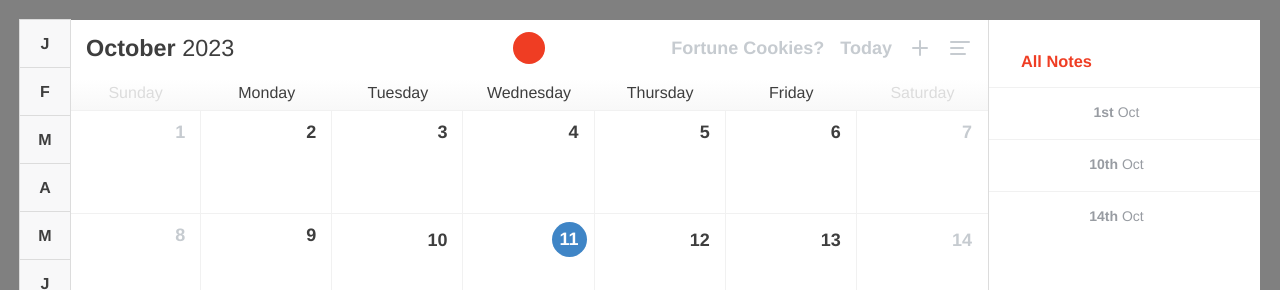
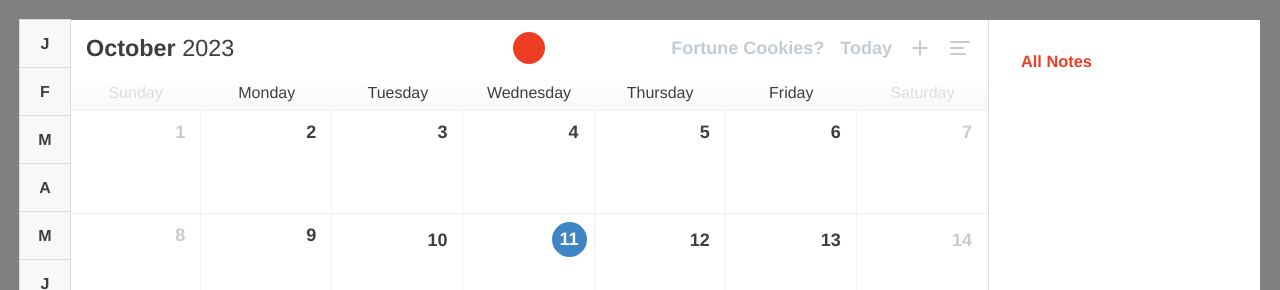
Before and after one commit to skatingincentralpark/machen-v2, a Next.js app: page / in a window 1280 px wide. Both pictures are taken after a click on the button 1232 px from the left and 48 px from the top of the page. Shown: the top 290 px of the page. Built offline with nearby package versions, Linux system fonts and the light colour scheme.

Commit message:
Allow opening notes from AllNotes, improve composition for performance

```diff
--- a/src/app/Calendar/DayCell.tsx
+++ b/src/app/Calendar/DayCell.tsx
@@ -2,7 +2,7 @@
 import styled from "@emotion/styled";
 import { DialogContent, DialogRoot, DialogTrigger } from "../UI/Dialog";
 import { useDate } from "@/context/DateContext";
-import PlainTextEditor from "./Editor";
+import PlainTextEditor, { EditorDialogContent } from "./Editor";
 import { useState } from "react";
 
 interface Props {
@@ -44,13 +44,13 @@
           <DateBadge variant={getVariant()}>{date.getDate()}</DateBadge>
         </Cell>
       </DialogTrigger>
-      <SDialogContent onOpenAutoFocus={(e) => e.preventDefault()}>
+      <EditorDialogContent onOpenAutoFocus={(e) => e.preventDefault()}>
         <PlainTextEditor
           content={content}
           title={title}
           close={() => setOpen(false)}
         />
-      </SDialogContent>
+      </EditorDialogContent>
     </DialogRoot>
   );
 }
@@ -134,31 +134,3 @@
     font-weight: bold;
   }
 `;
-const SDialogContent = styled(DialogContent)`
-  position: absolute;
-  top: 0;
-  left: 0;
-  width: 100%;
-  height: 100%;
-  max-height: 100dvh;
-  z-index: 10;
-
-  background: linear-gradient(270deg, #dde3e4, #dcedf0);
-  background-size: 600% 600%;
-
-  animation: AnimationName 30s ease infinite;
-
-  @keyframes AnimationName {
-    0% {
-      background-position: 0% 50%;
-    }
-    50% {
-      background-position: 100% 50%;
-    }
-    100% {
-      background-position: 0% 50%;
-    }
-  }
-
-  display: flex;
-`;
--- a/src/app/Calendar/DayCells.tsx
+++ b/src/app/Calendar/DayCells.tsx
@@ -7,12 +7,9 @@
   endOfWeek,
   startOfMonth,
   startOfWeek,
-  subDays,
-  subWeeks,
 } from "date-fns";
 import { useDate } from "@/context/DateContext";
 import { styleTokens } from "@/lib/style-tokens";
-import { NOTES_DATA_V2 } from "@/lib/data-v2";
 import DayCell from "./DayCell";
 import { useNotesV2 } from "@/context/NotesContextV2";
 
@@ -68,7 +65,7 @@
     <Cells>
       {cells.map((cell, index) => (
         <DayCell
-          key={`${cell.date.getMonth()}/${index}`}
+          key={`cell-${cell.date.getMonth()}/${index}`}
           currentDate={currentDate}
           date={cell.date}
           title={cell.title}
--- a/src/app/Calendar/Editor.tsx
+++ b/src/app/Calendar/Editor.tsx
@@ -1,5 +1,5 @@
 import styled from "@emotion/styled";
-import { DialogClose } from "../UI/Dialog";
+import { DialogClose, DialogContent } from "../UI/Dialog";
 import { styleTokens } from "@/lib/style-tokens";
 import { useDate } from "@/context/DateContext";
 import { ChevronRight } from "lucide-react";
@@ -156,3 +156,32 @@
   color: ${styleTokens.color.orange};
   font-size: ${styleTokens.size.xs};
 `;
+
+export const EditorDialogContent = styled(DialogContent)`
+  position: absolute;
+  top: 0;
+  left: 0;
+  width: 100%;
+  height: 100%;
+  max-height: 100dvh;
+  z-index: 10;
+
+  background: linear-gradient(270deg, #dde3e4, #dcedf0);
+  background-size: 600% 600%;
+
+  animation: AnimationName 30s ease infinite;
+
+  @keyframes AnimationName {
+    0% {
+      background-position: 0% 50%;
+    }
+    50% {
+      background-position: 100% 50%;
+    }
+    100% {
+      background-position: 0% 50%;
+    }
+  }
+
+  display: flex;
+`;
--- a/src/app/Calendar/Sidebar.tsx
+++ b/src/app/Calendar/Sidebar.tsx
@@ -1,24 +1,26 @@
 "use client";
 import { styleTokens } from "@/lib/style-tokens";
 import styled from "@emotion/styled";
-import { NOTES_DATA_V2 } from "@/lib/data-v2";
 import { type NotesDataV2 } from "@/types/note";
 import { format } from "date-fns";
 import { Cookie, HelpCircle } from "lucide-react";
 import { ButtonBase } from "../UI/Button";
 import { useLayout } from "@/context/LayoutContext";
+import { useNotesV2 } from "@/context/NotesContextV2";
+import SidebarRow from "./SidebarRow";
+export interface NoteForSidebar {
+  date: Date;
+  dateShort: string;
+  content: string;
+  title: string;
+}
 
 export default function Sidebar() {
-  interface Note {
-    date: Date;
-    dateShort: string;
-    text: string;
-    title: string;
-  }
+  const { notes } = useNotesV2();
 
   /** Move this into context I guess */
-  function convertNotesDataToArray(data: NotesDataV2): Note[] {
-    const notesArray: Note[] = [];
+  function convertNotesDataToArray(data: NotesDataV2): NoteForSidebar[] {
+    const notesArray: NoteForSidebar[] = [];
 
     for (const year in data) {
       for (const month in data[Number(year)]) {
@@ -31,7 +33,7 @@
           notesArray.push({
             date,
             dateShort,
-            text: note.text,
+            content: note.content,
             title: note.title,
           });
         }
@@ -41,8 +43,7 @@
     return notesArray;
   }
 
-  const notesArray = convertNotesDataToArray(NOTES_DATA_V2);
-
+  const notesArray = convertNotesDataToArray(notes);
   const { sidebarOpen } = useLayout();
 
   if (!sidebarOpen) return null;
@@ -53,21 +54,9 @@
         <Title>All Notes</Title>
       </SidebarHeader>
       <SidebarContent>
-        {notesArray.map((note) => {
-          const splitDate = note.dateShort.split(" ");
-          return (
-            <Row key={note.date.getTime()}>
-              <RowInner>
-                <span>
-                  <strong>{splitDate[0]} </strong>
-                  {splitDate[1]}
-                </span>
-
-                <span>{note.text}</span>
-              </RowInner>
-            </Row>
-          );
-        })}
+        {notesArray.map((note) => (
+          <SidebarRow note={note} key={`sidebar-${note.date.getTime()}`} />
+        ))}
       </SidebarContent>
       <SidebarFooter>
         <ButtonBase
@@ -105,22 +94,7 @@
     overflow-y: auto;
   }
 `;
-const Row = styled.button`
-  border-top: 1px solid ${styleTokens.color.gray[200]};
-  width: 100%;
-`;
-const RowInner = styled.div`
-  text-overflow: ellipsis;
-  overflow: hidden;
-  white-space: nowrap;
-  padding: ${styleTokens.space[4]} ${styleTokens.space[8]};
-  display: block;
 
-  & > span:first-of-type {
-    margin-right: ${styleTokens.space[4]};
-    color: ${styleTokens.color.slate[300]};
-  }
-`;
 const SidebarHeader = styled.div`
   flex-shrink: 0;
 `;
--- /dev/null
+++ b/src/app/Calendar/SidebarRow.tsx
@@ -0,0 +1,58 @@
+import { useDate } from "@/context/DateContext";
+import { DialogTrigger, DialogPortal, DialogRoot } from "../UI/Dialog";
+import PlainTextEditor, { EditorDialogContent } from "./Editor";
+import { useState } from "react";
+import { NoteForSidebar } from "./Sidebar";
+import { ButtonBase } from "../UI/Button";
+import styled from "@emotion/styled";
+import { styleTokens } from "@/lib/style-tokens";
+
+export default function SidebarRow({ note }: { note: NoteForSidebar }) {
+  const { setCurrentDate } = useDate();
+  const [open, setOpen] = useState(false);
+  const splitDate = note.dateShort.split(" ");
+
+  return (
+    <DialogRoot open={open} onOpenChange={setOpen}>
+      <DialogTrigger asChild>
+        <Row onClick={() => setCurrentDate(note.date)}>
+          <RowInner>
+            <span>
+              <strong>{splitDate[0]} </strong>
+              {splitDate[1]}
+            </span>
+
+            <span>{note.title || "Untitled"}</span>
+          </RowInner>
+        </Row>
+      </DialogTrigger>
+      <DialogPortal>
+        <EditorDialogContent onOpenAutoFocus={(e) => e.preventDefault()}>
+          <PlainTextEditor
+            content={note.content}
+            title={note.title}
+            close={() => setOpen(false)}
+          />
+        </EditorDialogContent>
+      </DialogPortal>
+    </DialogRoot>
+  );
+}
+
+const Row = styled(ButtonBase)`
+  border-top: 1px solid ${styleTokens.color.gray[200]};
+  width: 100%;
+`;
+const RowInner = styled.div`
+  text-overflow: ellipsis;
+  overflow: hidden;
+  white-space: nowrap;
+  padding: ${styleTokens.space[4]} ${styleTokens.space[8]};
+  display: block;
+  text-align: left;
+
+  & > span:first-of-type {
+    margin-right: ${styleTokens.space[4]};
+    color: ${styleTokens.color.slate[300]};
+  }
+`;
```
